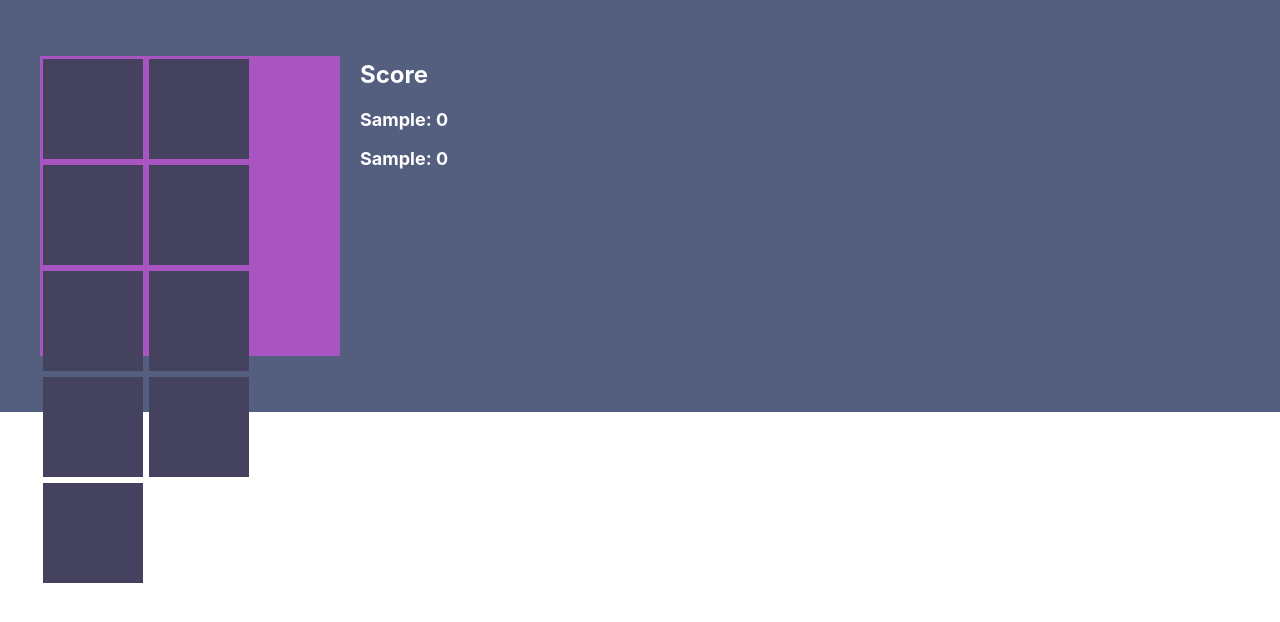
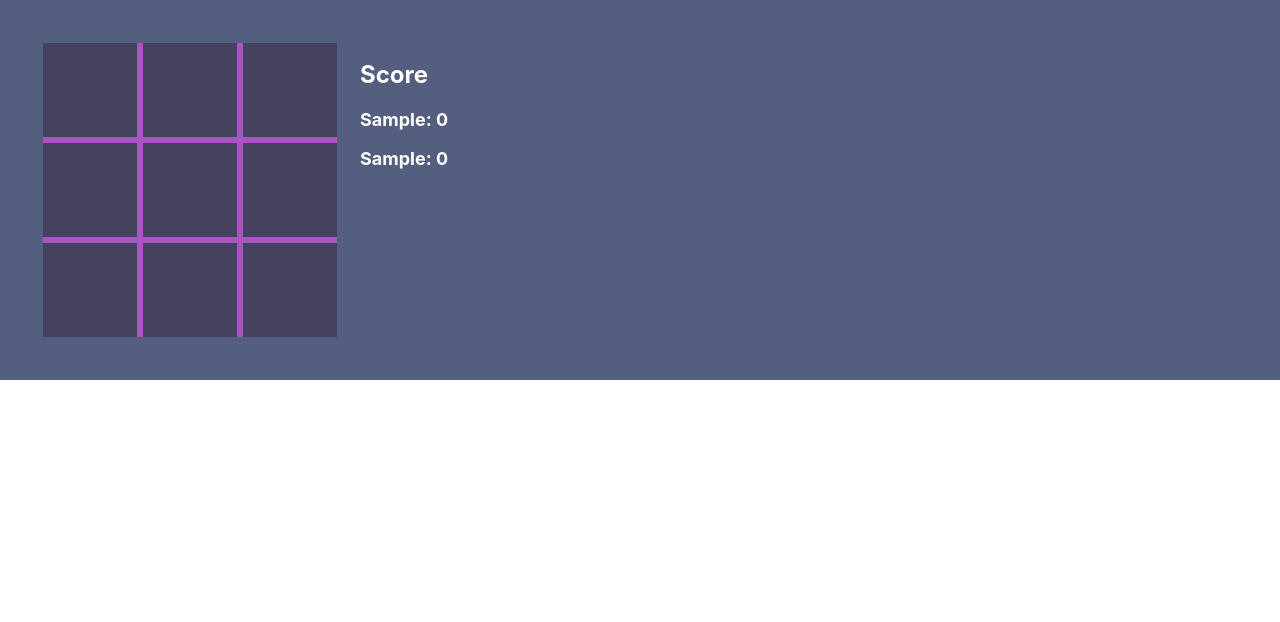
Before and after one commit to AntoBo/tic-tac-toe, a React (Create React App) app: page / in a window 1280 px wide. Both pictures are taken after typing "Sample", "Sample" into the empty fields and a click on the button "Start!". Shown: the top 622 px of the page. Built offline with nearby package versions, Linux system fonts and the light colour scheme.

Commit message:
dynamic margins

```diff
--- a/src/components/PlayCell/PlayCell.jsx
+++ b/src/components/PlayCell/PlayCell.jsx
@@ -6,7 +6,9 @@ const PlayCell = ({ id, handleClick }) => {
   const [styleMark, setStyleMark] = useState("");
   const [canClick, setCanClick] = useState(true);
   const cellSize = useSelector(
-    (state) => 100 / Math.sqrt(state.game.fieldData.length)
+    (state) =>
+      (100 - Math.sqrt(state.game.fieldData.length) * 2) /
+      Math.sqrt(state.game.fieldData.length)
   );
   const turnCount = useSelector((state) => state.game.turnCount);
   const winnerMark = useSelector((state) => state.game.winnerMark);
@@ -23,7 +25,7 @@ const PlayCell = ({ id, handleClick }) => {
   };
 
   useEffect(() => {
-    setStyleMark("");
+    !winnerMark && setStyleMark("");
   }, [winnerMark]);
 
   return (
--- a/src/components/PlayCell/PlayCell.module.scss
+++ b/src/components/PlayCell/PlayCell.module.scss
@@ -5,7 +5,6 @@
   align-items: center;
   justify-content: center;
   background-color: #44425e;
-  // outline: 5px red solid;
 }
 
 .cellX {
@@ -42,6 +41,7 @@
   position: relative;
   list-style: none;
   display: flex;
+  margin: 3px;
   align-items: center;
   justify-content: center;
   background-color: #44425e;
@@ -83,6 +83,7 @@
   position: relative;
   list-style: none;
   display: flex;
+  margin: 3px;
   align-items: center;
   justify-content: center;
   background-color: #44425e;
--- a/src/components/PlayField/PlayField.jsx
+++ b/src/components/PlayField/PlayField.jsx
@@ -68,7 +68,7 @@ const PlayField = ({ fieldData }) => {
   }, [fieldData, turnCount, clickedID, dispatch]);
 
   return (
-    <>
+    <div className={s.container}>
       <ul className={s.field}>
         {fieldData.map((el, idx) => (
           <PlayCell
@@ -80,7 +80,7 @@ const PlayField = ({ fieldData }) => {
         ))}
       </ul>
       {hasWinner && <Modal text={modalText} okHandle={okHandle} />}
-    </>
+    </div>
   );
 };
 
--- a/src/components/PlayField/PlayField.module.scss
+++ b/src/components/PlayField/PlayField.module.scss
@@ -1,12 +1,17 @@
+// .container {
+//   margin: -5px;
+// }
+
 .field {
   padding: 0;
-  // padding: -5px;
-  // margin: -5px;
+  margin: 0;
   display: flex;
   flex-wrap: wrap;
   width: 300px;
   height: 300px;
-  // outline: 1px olive solid;
   background: #a855c1;
-  // outline: 5px red olive;
+
+  -webkit-box-shadow: inset 0px 0px 0px 3px #545e7f;
+  -moz-box-shadow: inset 0px 0px 0px 3px #545e7f;
+  box-shadow: inset 0px 0px 0px 3px #545e7f;
 }
```
